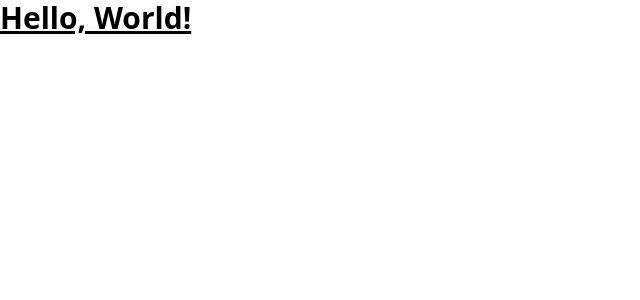
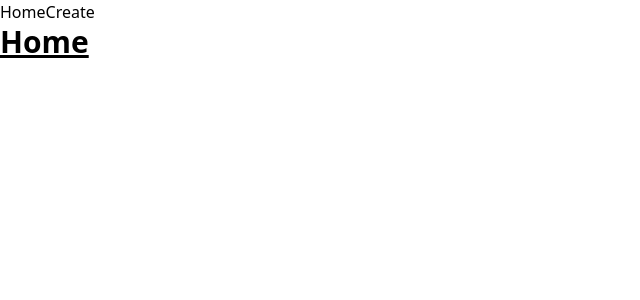
Before and after one commit to CS571-F25/p36, a React (Vite) app: page / in a window 1280 px wide. Shown: the top 300 px of the page, without its empty margins (0-640 px from the left). Built offline with nearby package versions, Linux system fonts and the light colour scheme.

Commit message:
scaffold routes

```diff
--- a/package.json
+++ b/package.json
@@ -13,6 +13,7 @@
     "@tailwindcss/vite": "^4.1.16",
     "react": "^19.1.1",
     "react-dom": "^19.1.1",
+    "react-router": "^7.9.5",
     "tailwindcss": "^4.1.16"
   },
   "devDependencies": {
--- a/src/App.tsx
+++ b/src/App.tsx
@@ -1,3 +1,19 @@
+import { createBrowserRouter, RouterProvider } from "react-router";
+
+import Layout from "./components/layout";
+
+const router = createBrowserRouter([
+  {
+    path: "/",
+    element: <Layout />,
+    children: [
+      { index: true, lazy: () => import("./pages/home") },
+      { path: ":id", lazy: () => import("./pages/set") },
+      { path: "create", lazy: () => import("./pages/create") },
+    ],
+  },
+]);
+
 export default function App() {
-  return <h1 className="text-3xl font-bold underline">Hello, World!</h1>;
+  return <RouterProvider router={router} />;
 }
--- /dev/null
+++ b/src/components/layout.tsx
@@ -0,0 +1,15 @@
+import { Link, Outlet } from "react-router";
+
+export default function Layout() {
+  return (
+    <>
+      <header>
+        <nav>
+          <Link to="/">Home</Link>
+          <Link to="/create">Create</Link>
+        </nav>
+      </header>
+      <Outlet />
+    </>
+  );
+}
--- /dev/null
+++ b/src/pages/create.tsx
@@ -0,0 +1,3 @@
+export function Component() {
+  return <h1 className="text-3xl font-bold underline">Create</h1>;
+}
--- /dev/null
+++ b/src/pages/home.tsx
@@ -0,0 +1,3 @@
+export function Component() {
+  return <h1 className="text-3xl font-bold underline">Home</h1>;
+}
--- /dev/null
+++ b/src/pages/set.tsx
@@ -0,0 +1,3 @@
+export function Component() {
+  return <h1 className="text-3xl font-bold underline">Set</h1>;
+}
```
Also changed, not shown: 1 other file (tests, documents, lock files or other folders).
